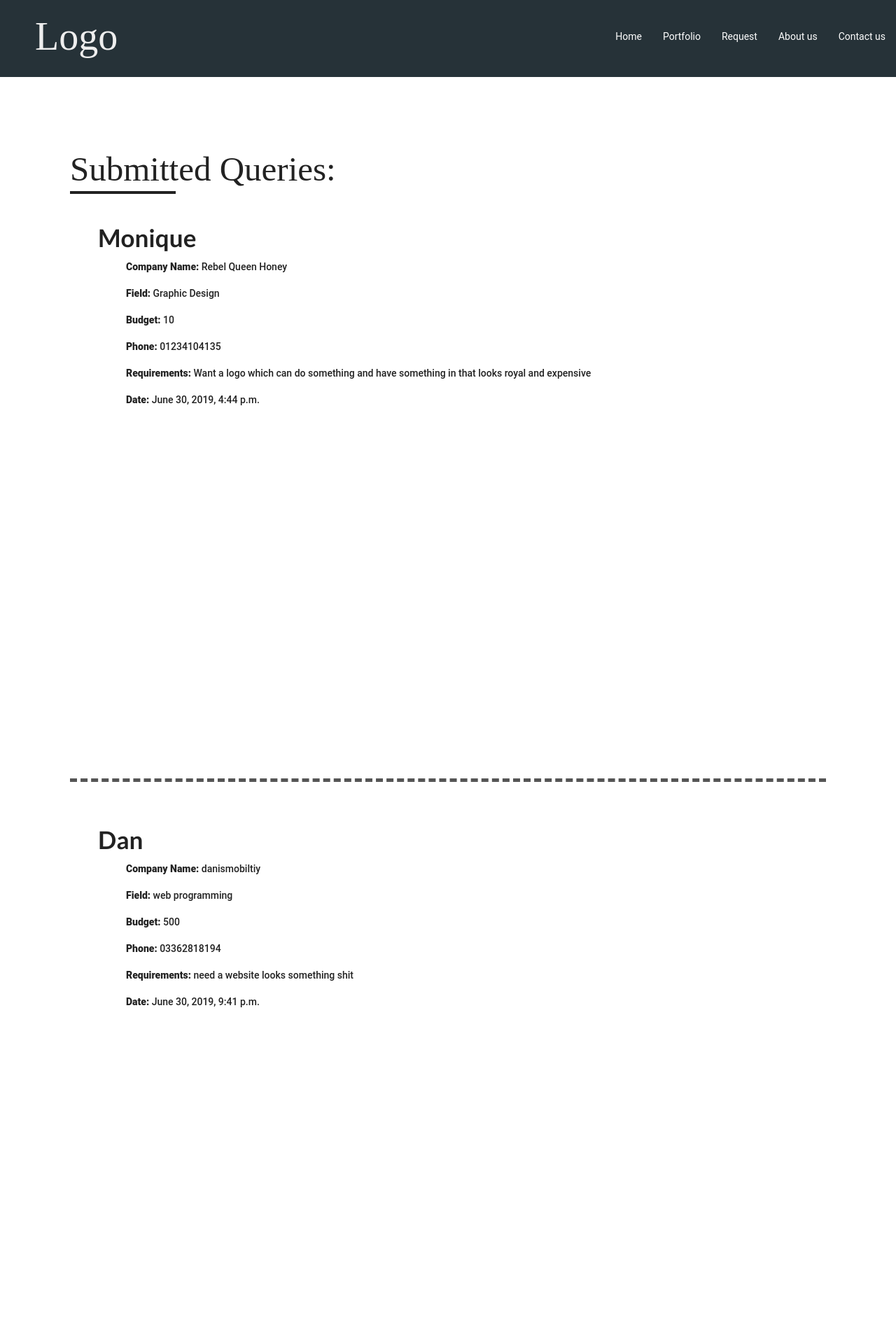
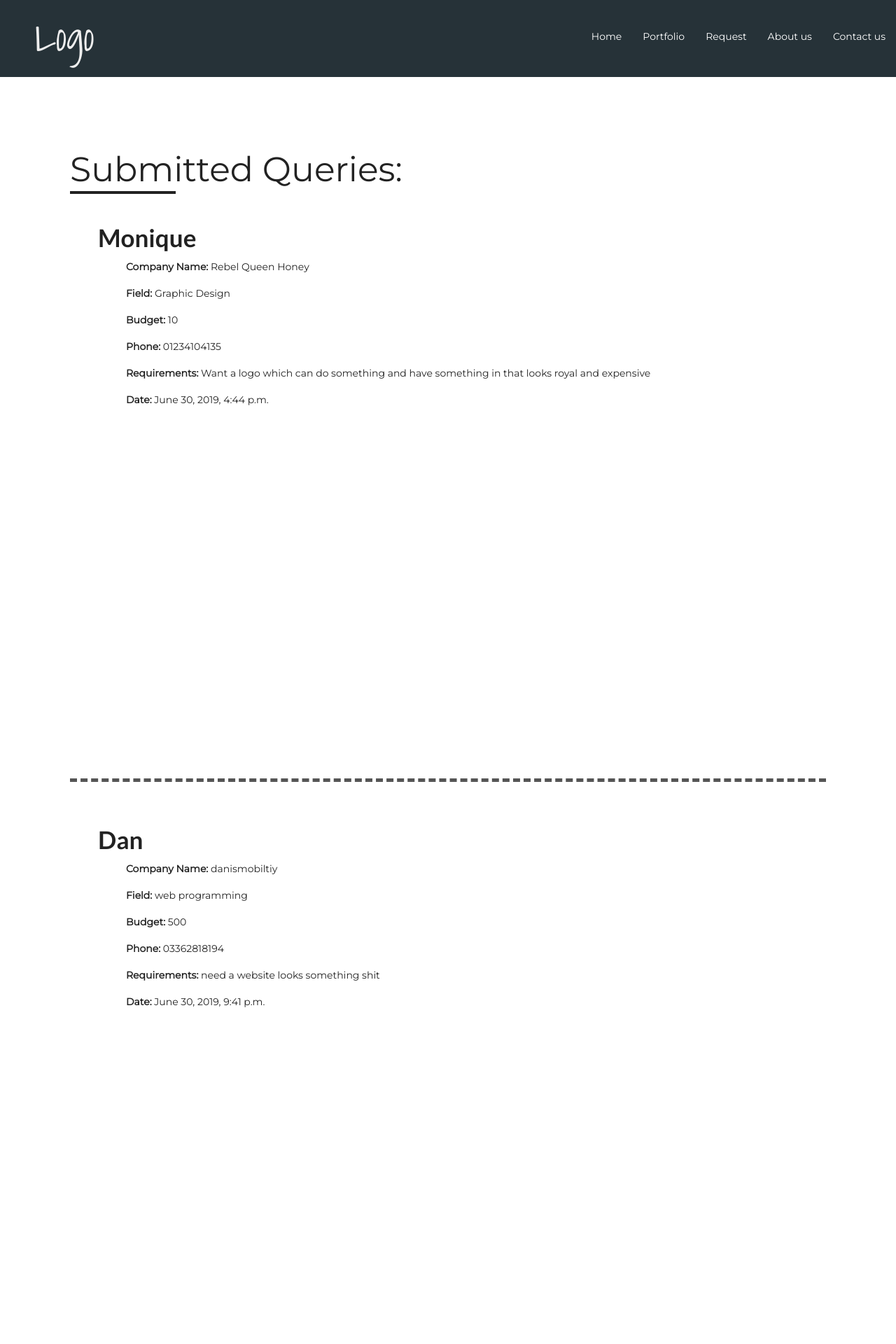
Before and after one commit to whodanyalahmed/orderManager, a Django app: page / in a window 1280 px wide. Shown: the top 1920 px of the page at 70% size. Run offline with Django 3.2, Linux system fonts and the light colour scheme; data comes from the database, SQL or seed files in the repository.

Commit message:
font changed

```diff
--- a/contact/static/css/style.css
+++ b/contact/static/css/style.css
@@ -12,7 +12,7 @@ body{
 }
 #logo a{
     font-size:4em;
-    font-family:dry brush;
+    font-family:'Shadows Into Light', cursive;
     text-decoration: none;
     color:#eee;
     padding-left:50px;
--- a/contact/templates/base.html
+++ b/contact/templates/base.html
@@ -20,7 +20,9 @@
     <link rel="stylesheet" type="text/css" href="https://cdnjs.cloudflare.com/ajax/libs/semantic-ui/2.4.1/semantic.min.css">
     <script src="https://cdnjs.cloudflare.com/ajax/libs/semantic-ui/2.4.1/semantic.min.js"></script>
     <link href="https://fonts.googleapis.com/icon?family=Material+Icons" rel="stylesheet">
-
+    <link href="https://fonts.googleapis.com/css?family=Roboto&display=swap" rel="stylesheet">
+    <link href="https://fonts.googleapis.com/css?family=Montserrat&display=swap" rel="stylesheet">
+    <link href="https://fonts.googleapis.com/css?family=Shadows+Into+Light&display=swap" rel="stylesheet">
     <title>{% block title %}
 
     {% endblock title %}</title>
```
